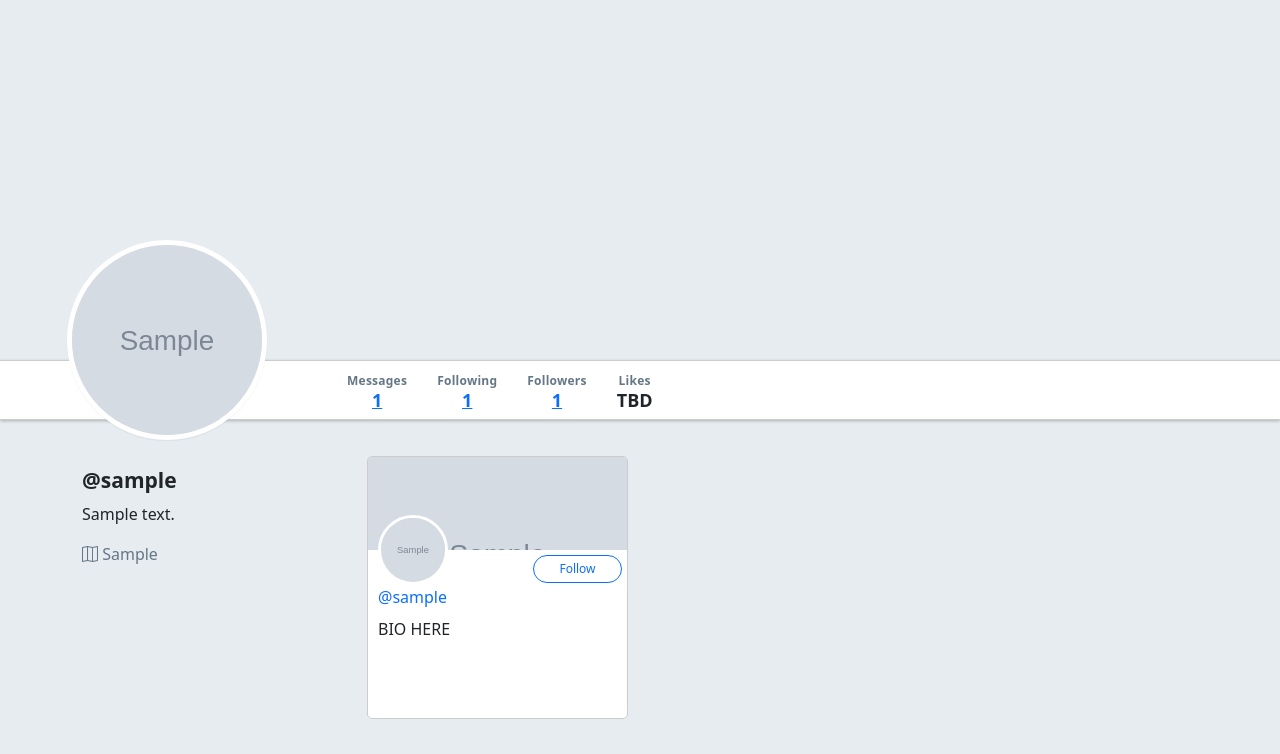
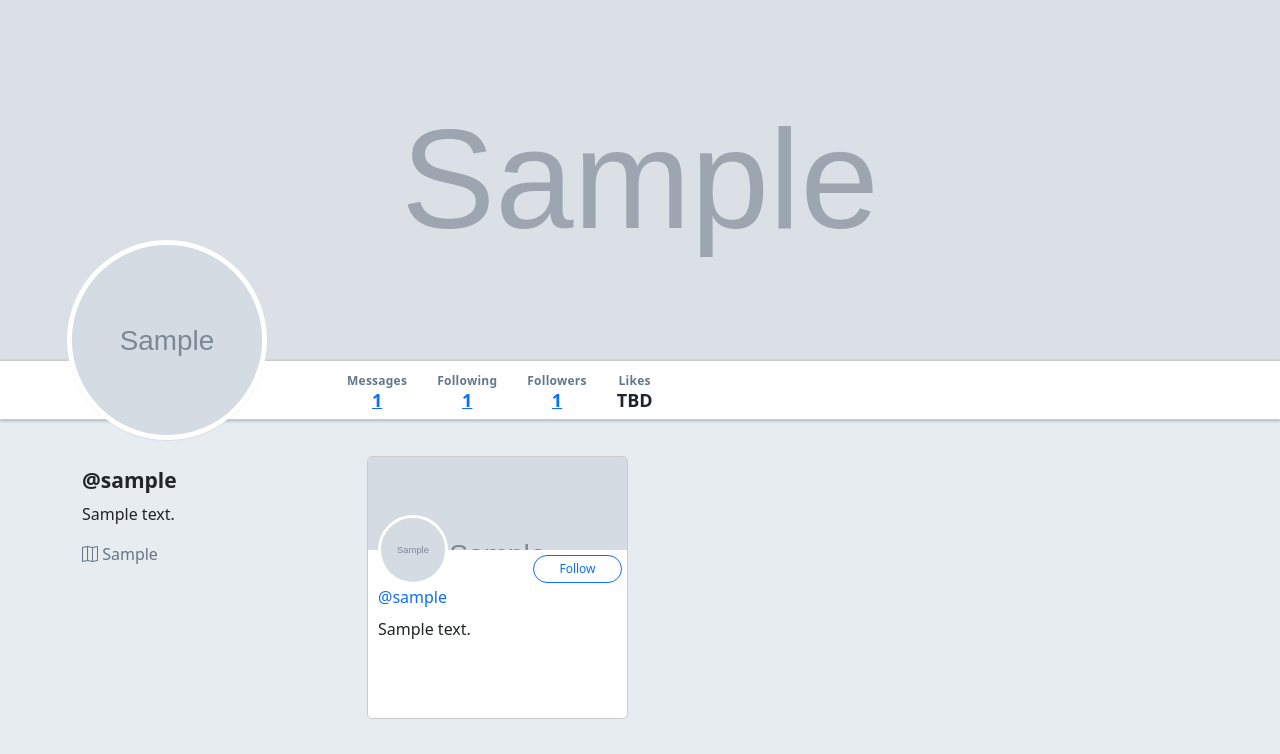
Before and after one commit to spencerTaira/flask-warbler, a Flask app: template templates/users/followers.html in a window 1280 px wide. Shown: the part 46-800 px from the top of the page. Run offline with Flask 2, Linux system fonts and the light colour scheme; the template is opened without the code that fills it: values that come from a table or form of the project are taken from there, others are empty; tables that the repository leaves empty hold one stand-in row (values such as "Sample post"); grey boxes marked "Sample" are stand-in pictures.

Commit message:
added bio to all the user cards on all the pages

```diff
--- a/static/stylesheets/style.css
+++ b/static/stylesheets/style.css
@@ -218,6 +218,11 @@ nav + .container {
   opacity: 0.7;
   background-size: cover;
   background-position: top center;
+}
+
+.header-image {
+  max-height: 100%;
+  width: 100%;
 }
 
 .full-width {
--- a/templates/users/detail.html
+++ b/templates/users/detail.html
@@ -2,8 +2,11 @@
 
 {% block content %}
 
-<div id="warbler-hero"
-     class="full-width">
+<div id="warbler-hero" class="full-width">
+  <img src="{{ user.header_image_url }}"
+       alt="header image for {{ user.username}}"
+       class="header-image"
+       id="profile-header-image">
 </div>
 <img src="{{ user.image_url }}"
      alt="Image for {{ user.username }}"
--- a/templates/users/followers.html
+++ b/templates/users/followers.html
@@ -36,7 +36,7 @@
             {% endif %}
 
           </div>
-          <p class="card-bio">BIO HERE</p>
+          <p class="card-bio">{{ follower.bio }}</p>
         </div>
       </div>
     </div>
--- a/templates/users/following.html
+++ b/templates/users/following.html
@@ -35,7 +35,7 @@
             {% endif %}
 
           </div>
-          <p class="card-bio">BIO HERE</p>
+          <p class="card-bio">{{followed_user.bio}}</p>
         </div>
       </div>
     </div>
--- a/templates/users/index.html
+++ b/templates/users/index.html
@@ -44,7 +44,7 @@
               {% endif %}
 
             </div>
-            <p class="card-bio">BIO HERE</p>
+            <p class="card-bio">{{user.bio}}</p>
           </div>
         </div>
       </div>
```
